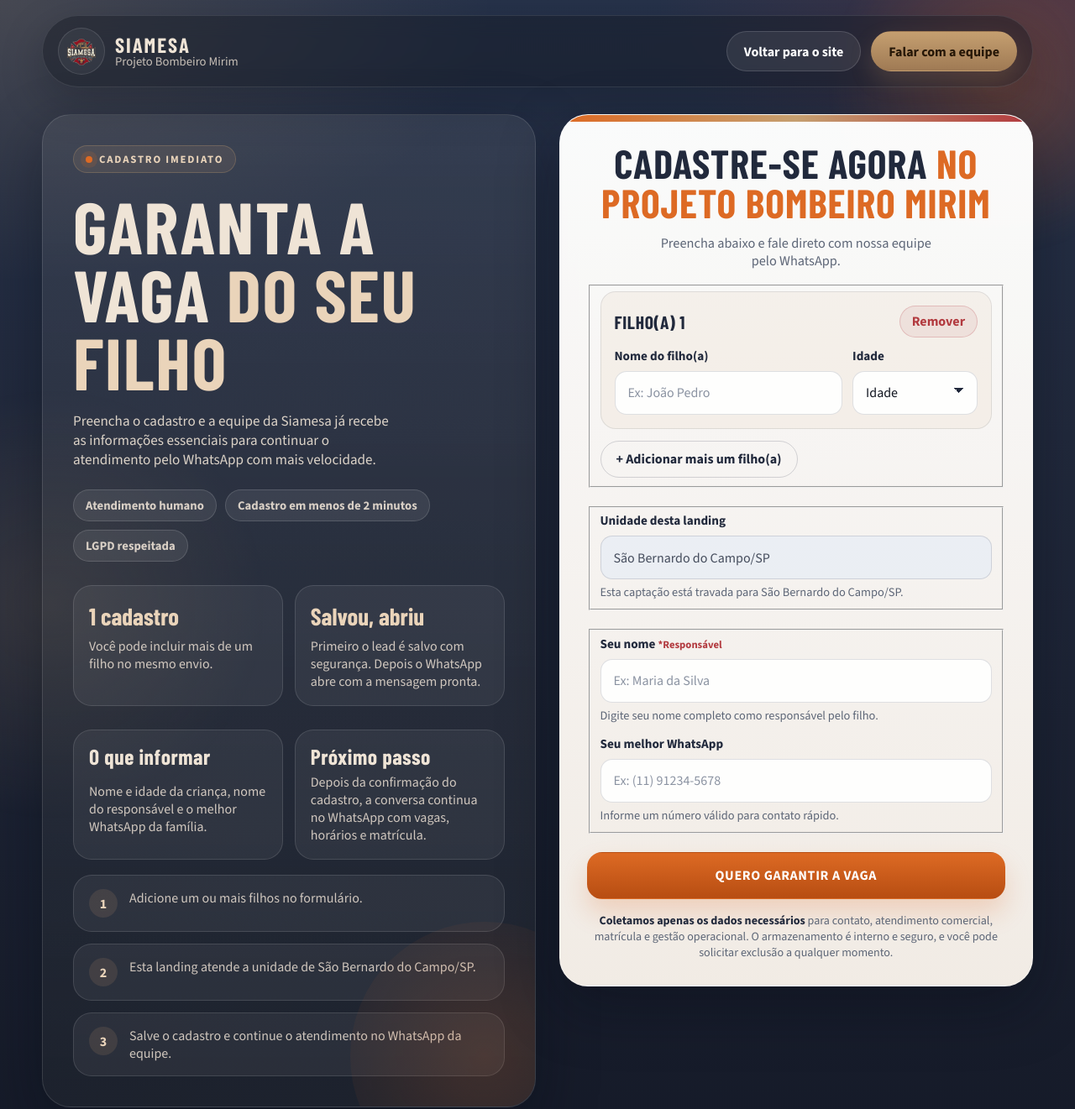
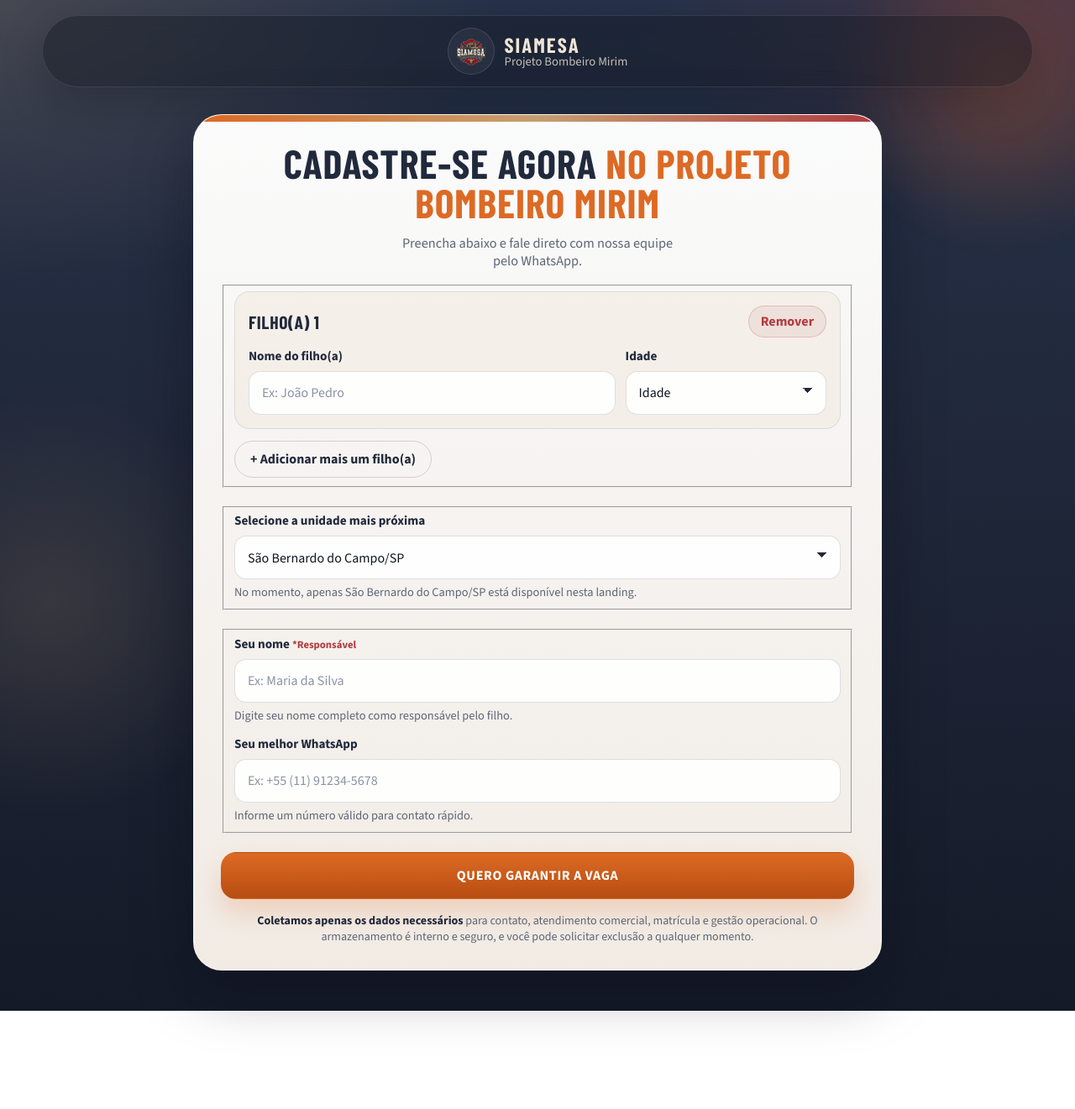
Before and after one commit to TiagoWFFrank/landing_page_siamesa, a website: page public/cadastro/index.html in a window 1280 px wide. Shown: the whole page at 84% size. After the commit the page ends 1204 px from the top, so only its background shows below. Drawn offline with nearby package versions, Linux system fonts and the light colour scheme; no server answers; a web font is replaced by a local one.

Commit message:
alterada cadastro para simplificar

```diff
--- a/public/assets/js/cadastro.js
+++ b/public/assets/js/cadastro.js
@@ -136,10 +136,19 @@
   }
 
   function formatWhatsApp(value) {
-    const digits = value.replace(/\D/g, "").slice(0, 11);
-    if (digits.length <= 2) return digits ? `(${digits}` : "";
-    if (digits.length <= 7) return `(${digits.slice(0, 2)}) ${digits.slice(2)}`;
-    return `(${digits.slice(0, 2)}) ${digits.slice(2, 7)}-${digits.slice(7)}`;
+    const digits = value.replace(/\D/g, "").slice(0, 13);
+    const hasCountryCode = digits.startsWith("55");
+    const localDigits = hasCountryCode ? digits.slice(2, 13) : digits.slice(0, 11);
+    const prefix = hasCountryCode ? "+55 " : "";
+
+    if (!localDigits.length) return prefix;
+    if (localDigits.length <= 2) return `${prefix}(${localDigits}`;
+    if (localDigits.length <= 6) return `${prefix}(${localDigits.slice(0, 2)}) ${localDigits.slice(2)}`;
+    if (localDigits.length <= 10) {
+      return `${prefix}(${localDigits.slice(0, 2)}) ${localDigits.slice(2, 6)}-${localDigits.slice(6)}`;
+    }
+
+    return `${prefix}(${localDigits.slice(0, 2)}) ${localDigits.slice(2, 7)}-${localDigits.slice(7)}`;
   }
 
   function validateChildFields(children) {
@@ -306,8 +315,9 @@
     }
 
     const whatsappDigits = enrollmentForm.elements.whatsapp.value.replace(/\D/g, "");
+    const localWhatsappDigits = whatsappDigits.startsWith("55") ? whatsappDigits.slice(2) : whatsappDigits;
     enrollmentForm.elements.whatsapp.setCustomValidity(
-      whatsappDigits.length >= 10 && whatsappDigits.length <= 11 ? "" : "Informe um WhatsApp com DDD."
+      localWhatsappDigits.length >= 10 && localWhatsappDigits.length <= 11 ? "" : "Informe um WhatsApp com DDD."
     );
 
     if (turnstileEnabled && !turnstileToken) {
--- a/public/cadastro/index.html
+++ b/public/cadastro/index.html
@@ -144,6 +144,10 @@
       backdrop-filter: blur(12px);
     }
 
+    .topbar-inner-centered {
+      justify-content: center;
+    }
+
     .brand {
       display: inline-flex;
       align-items: center;
@@ -238,6 +242,11 @@
       box-shadow: var(--shadow-strong);
       position: relative;
       overflow: hidden;
+    }
+
+    .form-shell-single {
+      max-width: 820px;
+      margin: 0 auto;
     }
 
     .intro-panel {
@@ -782,7 +791,7 @@
   <div class="page-shell">
     <header class="topbar">
       <div class="container">
-        <div class="topbar-inner fade-up">
+        <div class="topbar-inner topbar-inner-centered fade-up">
           <a class="brand" href="../" aria-label="Voltar para a página principal da Siamesa">
             <img src="../assets/images/siamesa_sem_fundo.png" alt="Logo Siamesa" />
             <div class="brand-copy">
@@ -790,72 +799,13 @@
               <span>Projeto Bombeiro Mirim</span>
             </div>
           </a>
-          <nav class="nav-actions" aria-label="Ações principais">
-            <a class="pill-link" href="../">Voltar para o site</a>
-            <a class="contact-link" data-whatsapp-static href="#">Falar com a equipe</a>
-          </nav>
         </div>
       </div>
     </header>
 
     <main class="page-main">
-      <div class="container hero-grid">
-        <section class="intro-panel fade-up fade-up-delay-1" aria-labelledby="cadastro-heading">
-          <span class="eyebrow">Cadastro imediato</span>
-          <h1 id="cadastro-heading">
-            Garanta a vaga
-            <span class="highlight">do seu filho</span>
-          </h1>
-          <p class="intro-lead">
-            Preencha o cadastro e a equipe da Siamesa já recebe as informações essenciais para
-            continuar o atendimento pelo WhatsApp com mais velocidade.
-          </p>
-
-          <div class="helper-bar" aria-label="Destaques do processo">
-            <span class="helper-chip">Atendimento humano</span>
-            <span class="helper-chip">Cadastro em menos de 2 minutos</span>
-            <span class="helper-chip">LGPD respeitada</span>
-          </div>
-
-          <div class="intro-badges">
-            <article class="stat-card">
-              <strong>1 cadastro</strong>
-              <p>Você pode incluir mais de um filho no mesmo envio.</p>
-            </article>
-            <article class="stat-card">
-              <strong>Salvou, abriu</strong>
-              <p>Primeiro o lead é salvo com segurança. Depois o WhatsApp abre com a mensagem pronta.</p>
-            </article>
-          </div>
-
-          <div class="check-grid">
-            <article class="info-card">
-              <h2>O que informar</h2>
-              <p>Nome e idade da criança, nome do responsável e o melhor WhatsApp da família.</p>
-            </article>
-            <article class="info-card">
-              <h2>Próximo passo</h2>
-              <p>Depois da confirmação do cadastro, a conversa continua no WhatsApp com vagas, horários e matrícula.</p>
-            </article>
-          </div>
-
-          <div class="meta-list" aria-label="Como funciona">
-            <article class="meta-item">
-              <span class="meta-number">1</span>
-              <p>Adicione um ou mais filhos no formulário.</p>
-            </article>
-            <article class="meta-item">
-              <span class="meta-number">2</span>
-              <p>Esta landing atende a unidade de São Bernardo do Campo/SP.</p>
-            </article>
-            <article class="meta-item">
-              <span class="meta-number">3</span>
-              <p>Salve o cadastro e continue o atendimento no WhatsApp da equipe.</p>
-            </article>
-          </div>
-        </section>
-
-        <section class="form-shell fade-up fade-up-delay-2" aria-labelledby="form-title">
+      <div class="container">
+        <section class="form-shell form-shell-single fade-up fade-up-delay-1" aria-labelledby="form-title">
           <div class="form-header">
             <h2 class="form-title" id="form-title">
               Cadastre-se agora
@@ -873,9 +823,11 @@
 
               <fieldset class="field-section">
                 <div class="field">
-                  <label for="unit">Unidade desta landing</label>
-                  <input id="unit" name="unit" type="text" value="São Bernardo do Campo/SP" readonly required />
-                  <p class="field-note">Esta captação está travada para São Bernardo do Campo/SP.</p>
+                  <label for="unit">Selecione a unidade mais próxima</label>
+                  <select id="unit" name="unit" required>
+                    <option value="São Bernardo do Campo/SP" selected>São Bernardo do Campo/SP</option>
+                  </select>
+                  <p class="field-note">No momento, apenas São Bernardo do Campo/SP está disponível nesta landing.</p>
                 </div>
               </fieldset>
 
@@ -894,7 +846,7 @@
                     type="tel"
                     inputmode="tel"
                     autocomplete="tel"
-                    placeholder="Ex: (11) 91234-5678"
+                    placeholder="Ex: +55 (11) 91234-5678"
                     required
                   />
                   <p class="field-note">Informe um número válido para contato rápido.</p>
```
